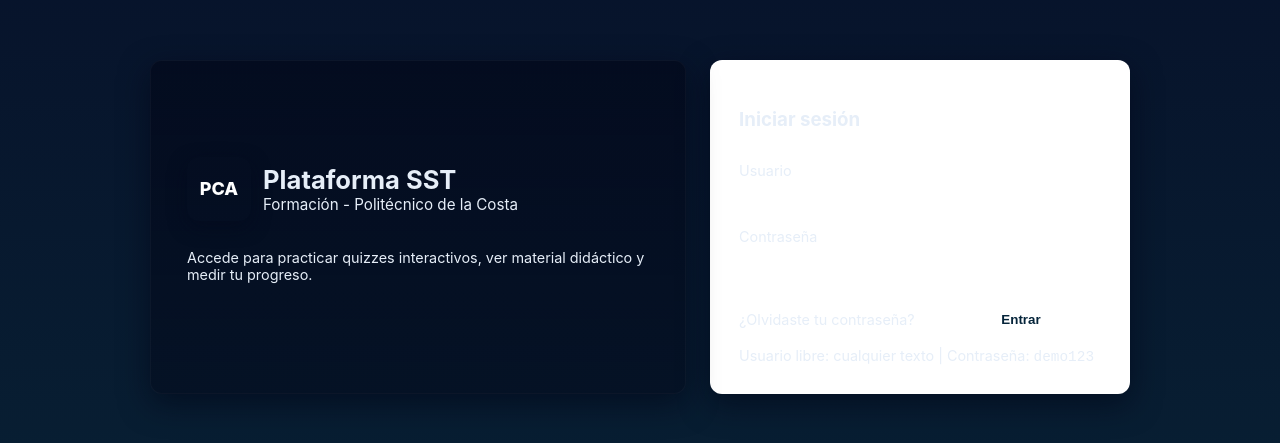
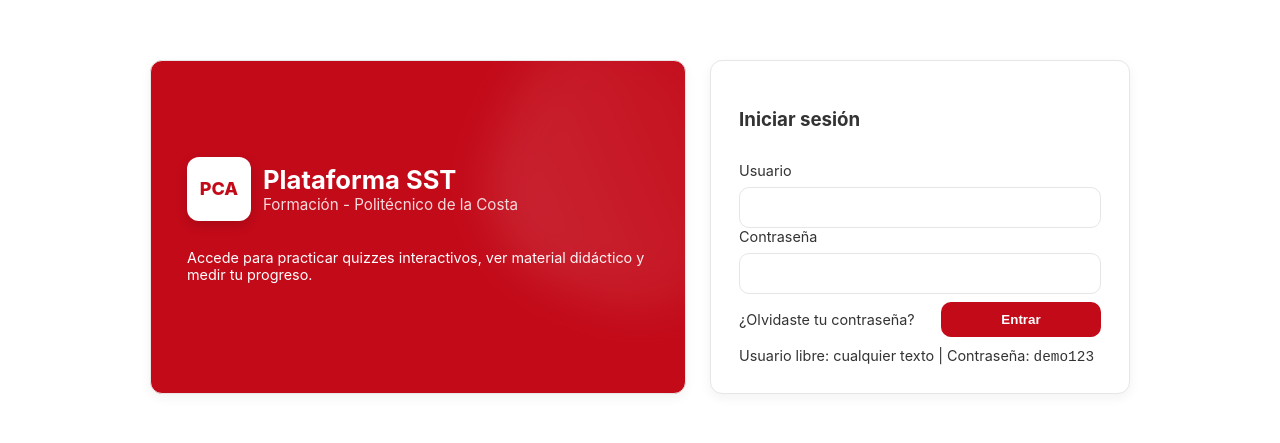
Before and after one commit to Gisell0511/EduSST, a React (Vite) app: page /login in a window 1280 px wide. Shown: the part 173-616 px from the top of the page. Built offline with nearby package versions, Linux system fonts and the light colour scheme.

Commit message:
correccion colores

```diff
--- /dev/null
+++ b/src/components/Quiz/ProgressBar.jsx
@@ -0,0 +1,12 @@
+export default function ProgressBar({ current, total }) {
+  const progress = (current / total) * 100;
+
+  return (
+    <div className="w-full bg-gray-700 rounded-full h-3 mt-4">
+      <div
+        className="bg-green-400 h-3 rounded-full transition-all duration-500 ease-out"
+        style={{ width: `${progress}%` }}
+      />
+    </div>
+  );
+}
--- /dev/null
+++ b/src/components/Quiz/QuizQuestion.jsx
@@ -0,0 +1,12 @@
+import TrueFalseQuiz from "./TrueFalseQuiz";
+import DragDropQuiz from "./DragDropQuiz";
+
+export default function QuizQuestion({ question, onAnswer }) {
+  if (question.type === "truefalse") {
+    return <TrueFalseQuiz question={question} onAnswer={onAnswer} />;
+  }
+  if (question.type === "dragdrop") {
+    return <DragDropQuiz question={question} onAnswer={onAnswer} />;
+  }
+  return <div>❓ Tipo de pregunta no soportado</div>;
+}
--- /dev/null
+++ b/src/components/Quiz/StageIndicator.jsx
@@ -0,0 +1,9 @@
+export default function StageIndicator({ stage, totalStages }) {
+  return (
+    <div className="flex justify-center mb-4">
+      <span className="px-4 py-2 bg-gradient-to-r from-blue-600 to-indigo-500 text-white rounded-lg shadow-md">
+        Etapa {stage} / {totalStages}
+      </span>
+    </div>
+  );
+}
--- /dev/null
+++ b/src/components/Quiz/Timer.jsx
@@ -0,0 +1,24 @@
+import { useState, useEffect } from "react";
+
+export default function Timer({ duration, onTimeUp }) {
+  const [timeLeft, setTimeLeft] = useState(duration);
+
+  useEffect(() => {
+    if (timeLeft <= 0) {
+      onTimeUp();
+      return;
+    }
+
+    const timerId = setInterval(() => {
+      setTimeLeft(prev => prev - 1);
+    }, 1000);
+
+    return () => clearInterval(timerId);
+  }, [timeLeft, onTimeUp]);
+
+  return (
+    <div className="text-center font-bold text-lg">
+      ⏳ {timeLeft}s
+    </div>
+  );
+}
--- a/src/pages/QuizPage.jsx
+++ b/src/pages/QuizPage.jsx
@@ -1,15 +1,52 @@
-import React from "react";
-import DragDropQuiz from "../components/Quiz/DragDropQuiz";
+import { useState } from "react";
+import Timer from "../components/Quiz/Timer";
+import StageIndicator from "../components/Quiz/StageIndicator";
+import ProgressBar from "../components/Quiz/ProgressBar";
+import QuizQuestion from "../components/Quiz/Quizquestion";
 
-export default function QuizPage(){
+const quizData = [
+  { id: 1, type: "truefalse", question: "El sol es una estrella.", answer: true },
+  { id: 2, type: "dragdrop", question: "Arrastra las palabras a la categoría correcta." },
+  { id: 3, type: "truefalse", question: "La Tierra tiene 3 lunas.", answer: false },
+];
+
+export default function QuizPage() {
+  const [current, setCurrent] = useState(0);
+  const [stage, setStage] = useState(1);
+  const [score, setScore] = useState(0);
+
+  const totalQuestions = quizData.length;
+
+  const handleAnswer = (isCorrect) => {
+    if (isCorrect) setScore(prev => prev + 1);
+
+    if (current + 1 < totalQuestions) {
+      setCurrent(prev => prev + 1);
+      if ((current + 1) % 3 === 0) setStage(prev => prev + 1); // cada 3 preguntas cambia etapa
+    } else {
+      alert(`✅ Fin del quiz. Puntaje: ${score + (isCorrect ? 1 : 0)} / ${totalQuestions}`);
+    }
+  };
+
+  const handleTimeUp = () => {
+    alert("⏰ Tiempo terminado!");
+    handleAnswer(false);
+  };
+
   return (
-    <section className="card">
-      <div className="section-title">Quizzes interactivos</div>
-      <p className="small muted">Prueba: arrastra el término a su definición correcta</p>
+    <div className="p-6 max-w-3xl mx-auto bg-white/5 rounded-xl shadow-lg text-white">
+      <StageIndicator stage={stage} totalStages={3} />
 
-      <div style={{marginTop:18}}>
-        <DragDropQuiz/>
+      <Timer duration={30} onTimeUp={handleTimeUp} />
+
+      <ProgressBar current={current + 1} total={totalQuestions} />
+
+      <div className="mt-6">
+        <QuizQuestion
+          question={quizData[current]}
+          onAnswer={handleAnswer}
+        />
       </div>
-    </section>
+    </div>
   );
 }
--- a/src/styles/global.css
+++ b/src/styles/global.css
@@ -1,27 +1,48 @@
 @import './variables.css';
 
 /* reset */
-*{box-sizing:border-box}
-html,body,#root{height:100%;margin:0;font-family:Inter, "Segoe UI", Roboto, Arial, sans-serif;background: linear-gradient(180deg,#071029 0%, #082235 100%);color:#e6eef8}
+* { box-sizing: border-box; }
+html, body, #root {
+  height: 100%;
+  margin: 0;
+  font-family: Inter, "Segoe UI", Roboto, Arial, sans-serif;
+  background: var(--bg); /* Fondo blanco */
+  color: var(--text-dark); /* Gris oscuro */
+}
 
 /* container */
-.app-root{display:flex;min-height:100vh}
+.app-root {
+  display: flex;
+  min-height: 100vh;
+}
 
 /* cards */
-.card{
-  background: linear-gradient(180deg, rgba(255,255,255,0.02), rgba(255,255,255,0.01));
-  border-radius:12px;padding:18px;border:1px solid rgba(255,255,255,0.03);
-  box-shadow: 0 10px 30px rgba(2,6,23,0.6);
+.card {
+  background: var(--card-bg);
+  border-radius: 12px;
+  padding: 18px;
+  border: 1px solid var(--border);
+  box-shadow: 0 4px 12px rgba(0,0,0,0.05);
 }
 
 /* utilities */
-.row{display:flex;gap:12px;align-items:center}
-.col{display:flex;flex-direction:column;gap:12px}
-.muted{color:var(--muted)}
-.small{font-size:0.9rem;color:var(--muted)}
-.btn{
-  background:linear-gradient(90deg,var(--accent), #ffb300);
-  color:#05243a;padding:10px 14px;border-radius:10px;border:none;font-weight:700;cursor:pointer;
-  transition:transform .15s ease, box-shadow .15s ease;
+.row { display: flex; gap: 12px; align-items: center; }
+.col { display: flex; flex-direction: column; gap: 12px; }
+.muted { color: var(--muted); }
+.small { font-size: 0.9rem; color: var(--muted); }
+
+.btn {
+  background: var(--primary);
+  color: #fff;
+  padding: 10px 14px;
+  border-radius: 10px;
+  border: none;
+  font-weight: 700;
+  cursor: pointer;
+  transition: transform .15s ease, box-shadow .15s ease, background .3s ease;
 }
-.btn:hover{transform:translateY(-3px);box-shadow:0 10px 30px rgba(0,0,0,0.45)}
+.btn:hover {
+  transform: translateY(-3px);
+  background: #a00914; /* rojo más oscuro al hover */
+  box-shadow: 0 6px 16px rgba(0,0,0,0.2);
+}
--- a/src/styles/login.css
+++ b/src/styles/login.css
@@ -1,23 +1,132 @@
 @import './variables.css';
+
 /* login layout */
-.login-screen{display:flex;align-items:center;justify-content:center;min-height:100vh;padding:40px}
-.login-card{width:100%;max-width:980px;display:flex;gap:24px;align-items:stretch}
-.login-left{flex:1;padding:36px;border-radius:12px;background:linear-gradient(180deg, rgba(2,6,23,0.6), rgba(2,6,23,0.45));display:flex;flex-direction:column;justify-content:center;gap:16px;position:relative;overflow:hidden}
-.brand{
-  display:flex;align-items:center;gap:12px;
+.login-screen {
+  display: flex;
+  align-items: center;
+  justify-content: center;
+  min-height: 100vh;
+  padding: 40px;
+  background: var(--bg); /* Fondo blanco */
 }
-.logo-square{width:64px;height:64px;border-radius:12px;background:linear-gradient(135deg,var(--pca-blue), #064a7c);display:flex;align-items:center;justify-content:center;color:white;font-weight:800;font-size:18px;box-shadow:0 6px 18px rgba(3,10,28,0.6)}
-.h1{font-size:1.6rem;color:var(--accent);font-weight:700}
-.hint{color:var(--muted);font-size:0.95rem}
-/* animated gradient stripe */
-.gradient-stripe{position:absolute;right:-80px;top:-40px;width:260px;height:260px;border-radius:40%;background:linear-gradient(45deg,var(--pca-red),var(--pca-yellow));opacity:0.08;transform:rotate(22deg);filter:blur(24px)}
-.login-right{width:420px;padding:28px;border-radius:12px;background:var(--card-bg);display:flex;flex-direction:column;justify-content:center;gap:12px}
-.form-group{display:flex;flex-direction:column;gap:8px}
-.input{
-  padding:12px;border-radius:10px;border:1px solid rgba(255,255,255,0.04);background:transparent;color:#e6eef8;outline:none;
-  transition:box-shadow .18s ease;
+
+.login-card {
+  width: 100%;
+  max-width: 980px;
+  display: flex;
+  gap: 24px;
+  align-items: stretch;
 }
-.input:focus{box-shadow:0 6px 18px rgba(1,86,128,0.18);border-color:rgba(255,209,0,0.18)}
-.login-actions{display:flex;justify-content:space-between;align-items:center;margin-top:8px}
-.link-small{color:var(--muted);font-size:0.9rem}
-.btn-wide{min-width:160px}
+
+/* izquierda: branding */
+.login-left {
+  flex: 1;
+  padding: 36px;
+  border-radius: 12px;
+  background: var(--primary); /* Rojo institucional */
+  display: flex;
+  flex-direction: column;
+  justify-content: center;
+  gap: 16px;
+  position: relative;
+  overflow: hidden;
+  color: #fff;
+}
+
+.brand {
+  display: flex;
+  align-items: center;
+  gap: 12px;
+}
+
+.logo-square {
+  width: 64px;
+  height: 64px;
+  border-radius: 12px;
+  background: #fff;
+  color: var(--primary);
+  display: flex;
+  align-items: center;
+  justify-content: center;
+  font-weight: 800;
+  font-size: 18px;
+  box-shadow: 0 4px 12px rgba(0,0,0,0.15);
+}
+
+.h1 {
+  font-size: 1.6rem;
+  color: #fff;
+  font-weight: 700;
+}
+
+.hint {
+  color: rgba(255,255,255,0.85);
+  font-size: 0.95rem;
+}
+
+/* stripe animado */
+.gradient-stripe {
+  position: absolute;
+  right: -80px;
+  top: -40px;
+  width: 260px;
+  height: 260px;
+  border-radius: 40%;
+  background: linear-gradient(45deg, #fff, var(--primary));
+  opacity: 0.12;
+  transform: rotate(22deg);
+  filter: blur(24px);
+  animation: float 6s ease-in-out infinite alternate;
+}
+@keyframes float {
+  from { transform: rotate(22deg) translateY(0); }
+  to { transform: rotate(22deg) translateY(20px); }
+}
+
+/* derecha: formulario */
+.login-right {
+  width: 420px;
+  padding: 28px;
+  border-radius: 12px;
+  background: var(--card-bg);
+  display: flex;
+  flex-direction: column;
+  justify-content: center;
+  gap: 12px;
+}
+
+.form-group {
+  display: flex;
+  flex-direction: column;
+  gap: 8px;
+}
+
+.input {
+  padding: 12px;
+  border-radius: 10px;
+  border: 1px solid var(--border);
+  background: #fff;
+  color: var(--text-dark);
+  outline: none;
+  transition: box-shadow .18s ease, border-color .18s ease;
+}
+.input:focus {
+  box-shadow: 0 4px 12px rgba(195,10,25,0.25);
+  border-color: var(--primary);
+}
+
+.login-actions {
+  display: flex;
+  justify-content: space-between;
+  align-items: center;
+  margin-top: 8px;
+}
+
+.link-small {
+  color: var(--muted);
+  font-size: 0.9rem;
+}
+
+.btn-wide {
+  min-width: 160px;
+}
```
